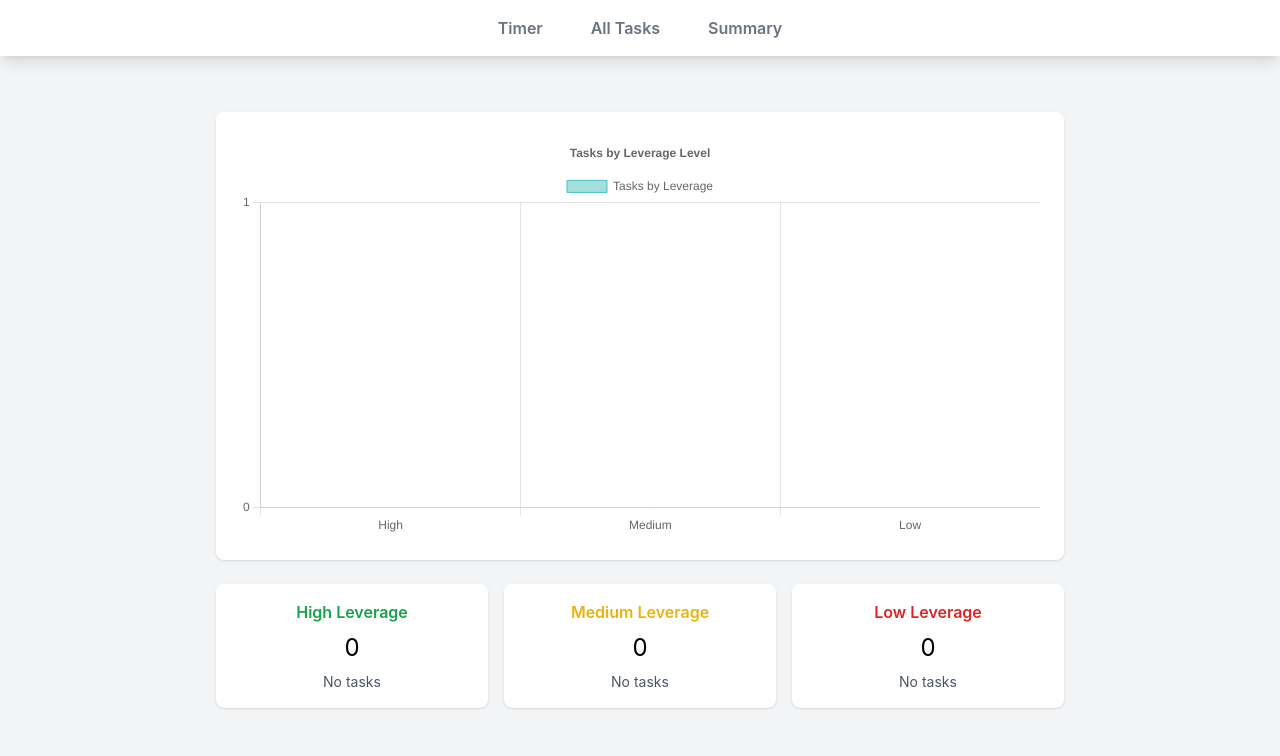
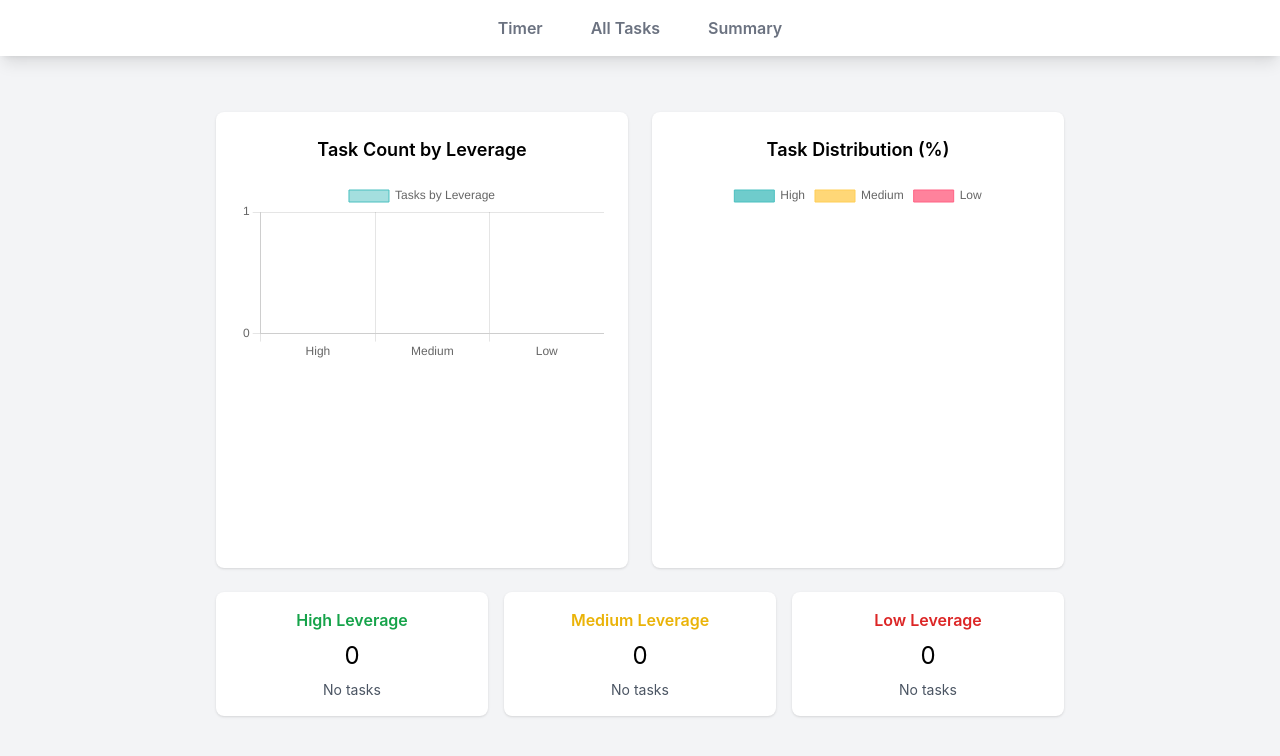
Before and after one commit to evelynso2024/TimeWell, a React (Create React App) app: page /summary in a window 1280 px wide. Shown: the top 756 px of the page. Built offline with nearby package versions, Linux system fonts and the light colour scheme; the HTML template or start-up script is replaced by a standard one.

Commit message:
Update Summary.js

```diff
--- a/src/components/Summary.js
+++ b/src/components/Summary.js
@@ -6,14 +6,16 @@ import {
   BarElement,
   Title,
   Tooltip,
-  Legend
+  Legend,
+  ArcElement
 } from 'chart.js';
-import { Bar } from 'react-chartjs-2';
+import { Bar, Doughnut } from 'react-chartjs-2';
 
 ChartJS.register(
   CategoryScale,
   LinearScale,
   BarElement,
+  ArcElement,
   Title,
   Tooltip,
   Legend
@@ -62,7 +64,7 @@ function Summary() {
     }
   }, []);
 
-  const data = {
+  const barData = {
     labels: ['High', 'Medium', 'Low'],
     datasets: [
       {
@@ -83,15 +85,31 @@ function Summary() {
     ],
   };
 
-  const options = {
+  const doughnutData = {
+    labels: ['High', 'Medium', 'Low'],
+    datasets: [
+      {
+        data: [taskCounts.high, taskCounts.medium, taskCounts.low],
+        backgroundColor: [
+          'rgba(75, 192, 192, 0.8)',  // Green
+          'rgba(255, 206, 86, 0.8)',  // Yellow
+          'rgba(255, 99, 132, 0.8)',  // Red
+        ],
+        borderColor: [
+          'rgba(75, 192, 192, 1)',
+          'rgba(255, 206, 86, 1)',
+          'rgba(255, 99, 132, 1)',
+        ],
+        borderWidth: 1,
+      },
+    ],
+  };
+
+  const chartOptions = {
     responsive: true,
     plugins: {
       legend: {
         position: 'top',
-      },
-      title: {
-        display: true,
-        text: 'Tasks by Leverage Level',
       },
       tooltip: {
         callbacks: {
@@ -119,13 +137,49 @@ function Summary() {
     }
   };
 
+  const doughnutOptions = {
+    responsive: true,
+    plugins: {
+      legend: {
+        position: 'top',
+      },
+      tooltip: {
+        callbacks: {
+          label: function(context) {
+            const total = Object.values(taskCounts).reduce((a, b) => a + b, 0);
+            const percentage = total ? ((context.raw / total) * 100).toFixed(1) : 0;
+            return `${context.label}: ${context.raw} (${percentage}%)`;
+          },
+          afterBody: function(context) {
+            const leverageLevel = context[0].label.toLowerCase();
+            const tasks = tasksByLeverage[leverageLevel];
+            if (tasks.length === 0) return 'No tasks';
+
+            return [
+              '',  // Empty line for spacing
+              'Tasks:',
+              ...tasks.map((task, index) => `${index + 1}. ${task}`)
+            ];
+          }
+        }
+      }
+    }
+  };
+
   return (
     <div className="max-w-4xl mx-auto p-6">
-      <div className="bg-white p-6 rounded-lg shadow">
-        <Bar data={data} options={options} />
+      <div className="grid grid-cols-1 md:grid-cols-2 gap-6 mb-6">
+        <div className="bg-white p-6 rounded-lg shadow">
+          <h2 className="text-lg font-semibold mb-4 text-center">Task Count by Leverage</h2>
+          <Bar data={barData} options={chartOptions} />
+        </div>
+        <div className="bg-white p-6 rounded-lg shadow">
+          <h2 className="text-lg font-semibold mb-4 text-center">Task Distribution (%)</h2>
+          <Doughnut data={doughnutData} options={doughnutOptions} />
+        </div>
       </div>
 
-      <div className="grid grid-cols-3 gap-4 mt-6">
+      <div className="grid grid-cols-3 gap-4">
         <div className="bg-white p-4 rounded-lg shadow text-center">
           <h3 className="font-semibold text-green-600">High Leverage</h3>
           <p className="text-2xl mt-2">{taskCounts.high}</p>
```
